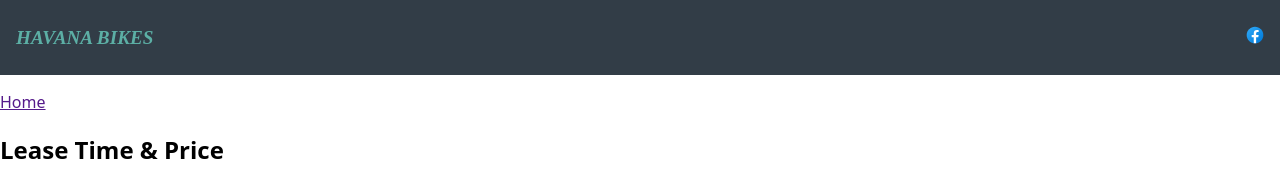
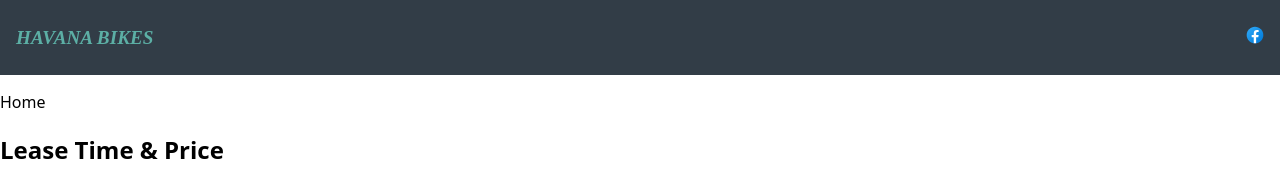
Before and after one commit to YuriPadilla/capstone-project-havana-bikes, a Next.js app: page / in a window 1280 px wide. Shown: the top 181 px of the page. Built offline with nearby package versions, Linux system fonts and the light colour scheme.

Commit message:
update code PR to US#1

```diff
--- a/components/BikesList/index.js
+++ b/components/BikesList/index.js
@@ -1,4 +1,3 @@
-//import { v4 as uuidv4 } from "uuid";
 import { bikes } from "../../lib/bikes.js";
 import Image from "next/image";
 
--- a/components/BikesPreview/index.js
+++ b/components/BikesPreview/index.js
@@ -1,4 +1,3 @@
-//import { v4 as uuidv4 } from "uuid";
 import Image from "next/image";
 import Link from "next/link";
 import styled from "styled-components";
--- a/pages/Bikes/index.js
+++ b/pages/Bikes/index.js
@@ -7,7 +7,7 @@ export default function Bikes() {
     <>
       <Header />
       <p>
-        <Link href="/">Home</Link>→<Link href="">Bikes</Link>
+        <Link href="/">Home</Link>→Bikes
       </p>
       <BikesList />
     </>
--- a/pages/index.js
+++ b/pages/index.js
@@ -8,9 +8,7 @@ export default function HomePage() {
   return (
     <>
       <Header />
-      <p>
-        <Link href="">Home</Link>
-      </p>
+      <p>Home</p>
       <PriceInfo />
       <BikesPreview bikes={bikes} />
     </>
```
Also changed, not shown: components/Header/StyledHeader.styled.js (+1 -6 lines).
